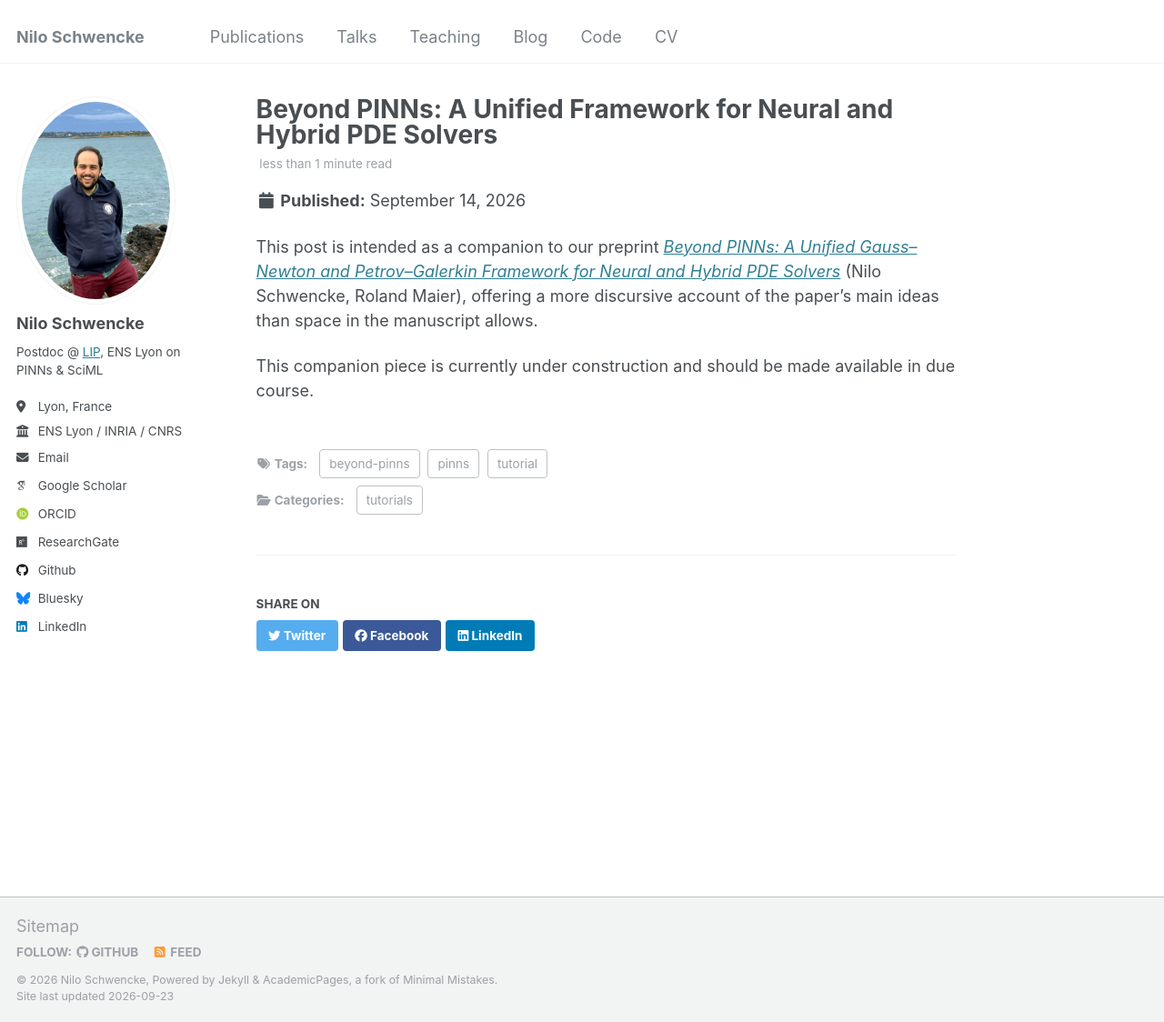
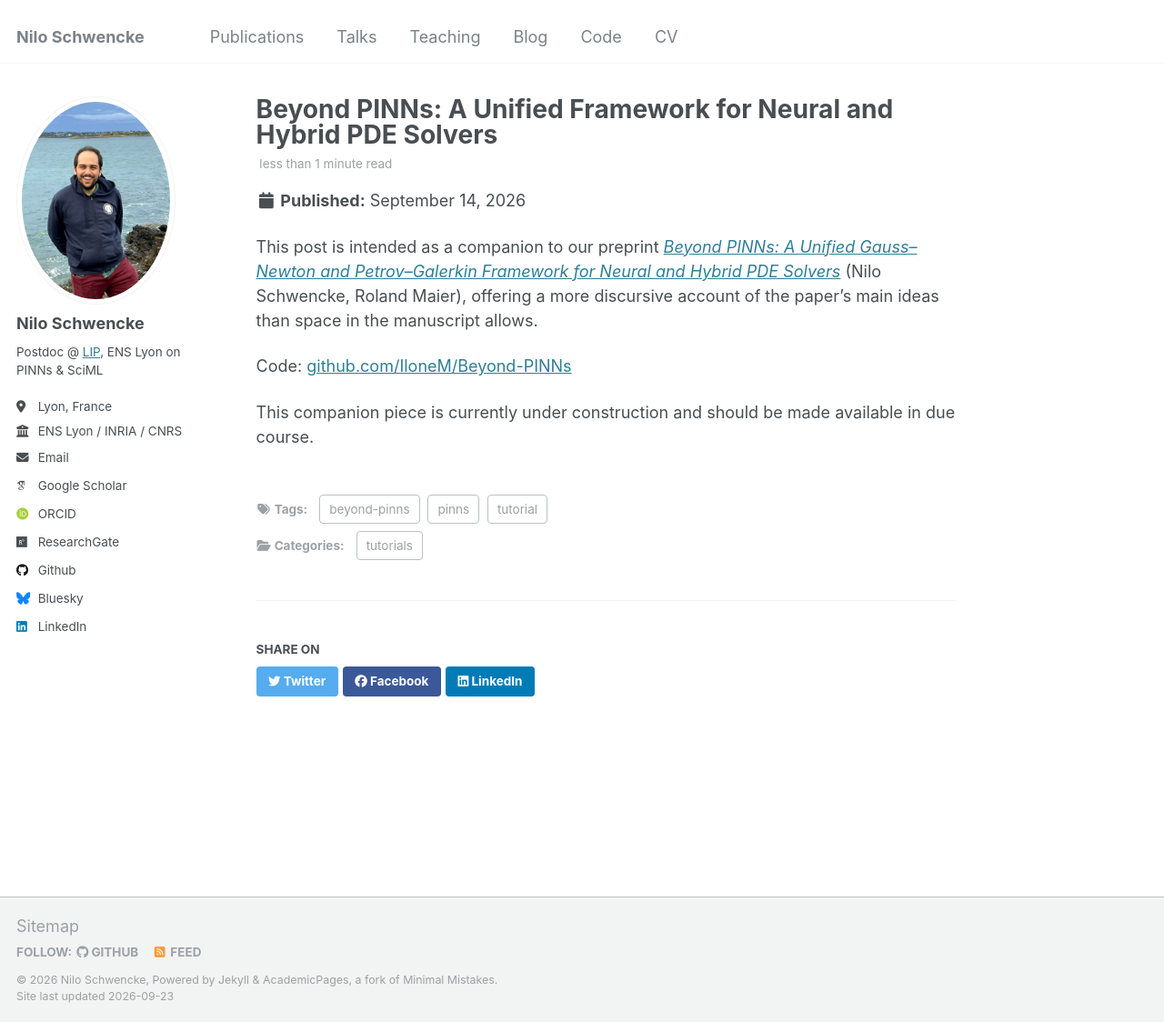
Before and after one commit to IloneM/ilonem.github.io, a Jekyll site: the page built from _posts/2026-09-14-beyond-pinns-companion.md, in a window 1280 px wide and 1124 px high. Shown: the whole window at 91% size. Built offline with Jekyll 4.4.1, drawn with Linux system fonts in a browser that asks for light colours; some web fonts are replaced.

Commit message:
adding code to companion blog

```diff
--- a/_posts/2026-09-14-beyond-pinns-companion.md
+++ b/_posts/2026-09-14-beyond-pinns-companion.md
@@ -16,7 +16,7 @@ Neural and Hybrid PDE Solvers*]({{ base_path }}/publication/2026-09-14-Beyond-PI
 (Nilo Schwencke, Roland Maier), offering a more discursive account of the
 paper's main ideas than space in the manuscript allows.
 
-<!-- TODO: swap in the arXiv/HAL link once the preprint is live. -->
+Code: [github.com/IloneM/Beyond-PINNs](https://github.com/IloneM/Beyond-PINNs)
 
 This companion piece is currently under construction and should be made
 available in due course.
```
